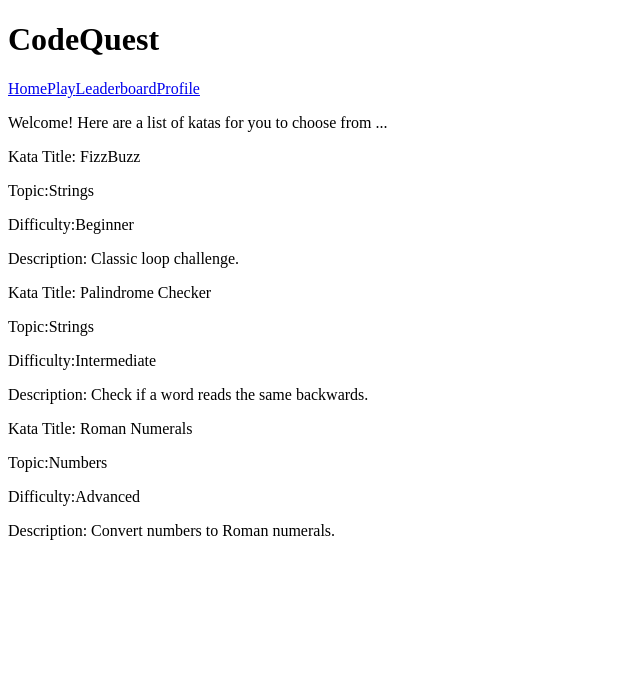
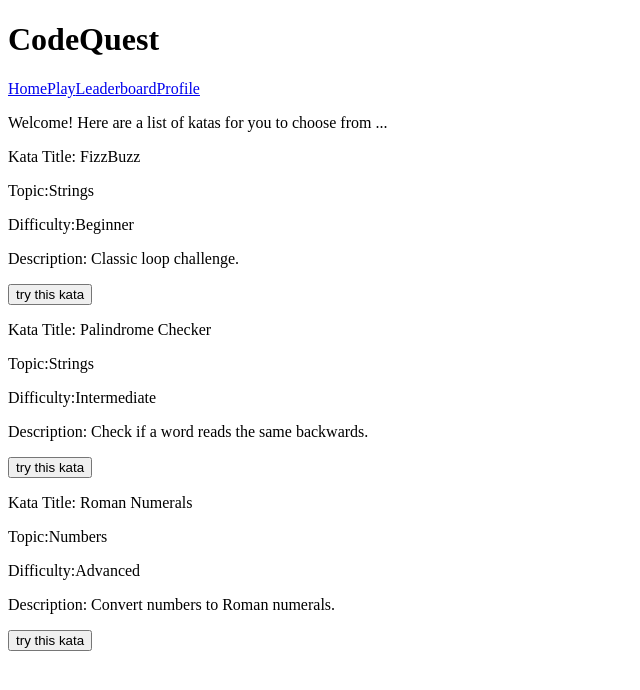
Before and after one commit to will-barnett99/code-game-frontend, a React (Vite) app: page /kata-gallery in a window 1280 px wide. Shown: the top 690 px of the page, without its empty margins (0-640 px from the left). Built offline with nearby package versions, Linux system fonts and the light colour scheme.

Commit message:
add links on every kata card to access the code editor

```diff
--- a/src/components/KataCard.jsx
+++ b/src/components/KataCard.jsx
@@ -1,3 +1,5 @@
+import { Link } from "react-router";
+
 function KataCard({ title, topic, difficulty, description }) {
   return (
     <section>
@@ -5,6 +7,9 @@ function KataCard({ title, topic, difficulty, description }) {
       <p>Topic:{topic}</p>
       <p>Difficulty:{difficulty}</p>
       <p>Description: {description}</p>
+      <Link to={`/kata`}>
+        <button>try this kata</button>
+      </Link>
     </section>
   );
 }
--- a/src/components/KataGallery.jsx
+++ b/src/components/KataGallery.jsx
@@ -2,12 +2,28 @@ import KataCard from "./KataCard";
 
 function KataGallery() {
   const katas = [
-    { id: 1, title: "FizzBuzz", topic:"Strings", difficulty: "Beginner" , description: "Classic loop challenge."},
-    { id: 2, title: "Palindrome Checker", topic:"Strings", difficulty: "Intermediate", description: "Check if a word reads the same backwards."},
-    { id: 3, title: "Roman Numerals", topic:"Numbers", difficulty: "Advanced", description: "Convert numbers to Roman numerals."},
+    {
+      id: 1,
+      title: "FizzBuzz",
+      topic: "Strings",
+      difficulty: "Beginner",
+      description: "Classic loop challenge.",
+    },
+    {
+      id: 2,
+      title: "Palindrome Checker",
+      topic: "Strings",
+      difficulty: "Intermediate",
+      description: "Check if a word reads the same backwards.",
+    },
+    {
+      id: 3,
+      title: "Roman Numerals",
+      topic: "Numbers",
+      difficulty: "Advanced",
+      description: "Convert numbers to Roman numerals.",
+    },
   ];
-
-
 
   return (
     <>
@@ -19,11 +35,10 @@ function KataGallery() {
           topic={kata.topic}
           difficulty={kata.difficulty}
           description={kata.description}
-
         />
       ))}
     </>
   );
 }
 
-export default KataGallery
+export default KataGallery;
```
